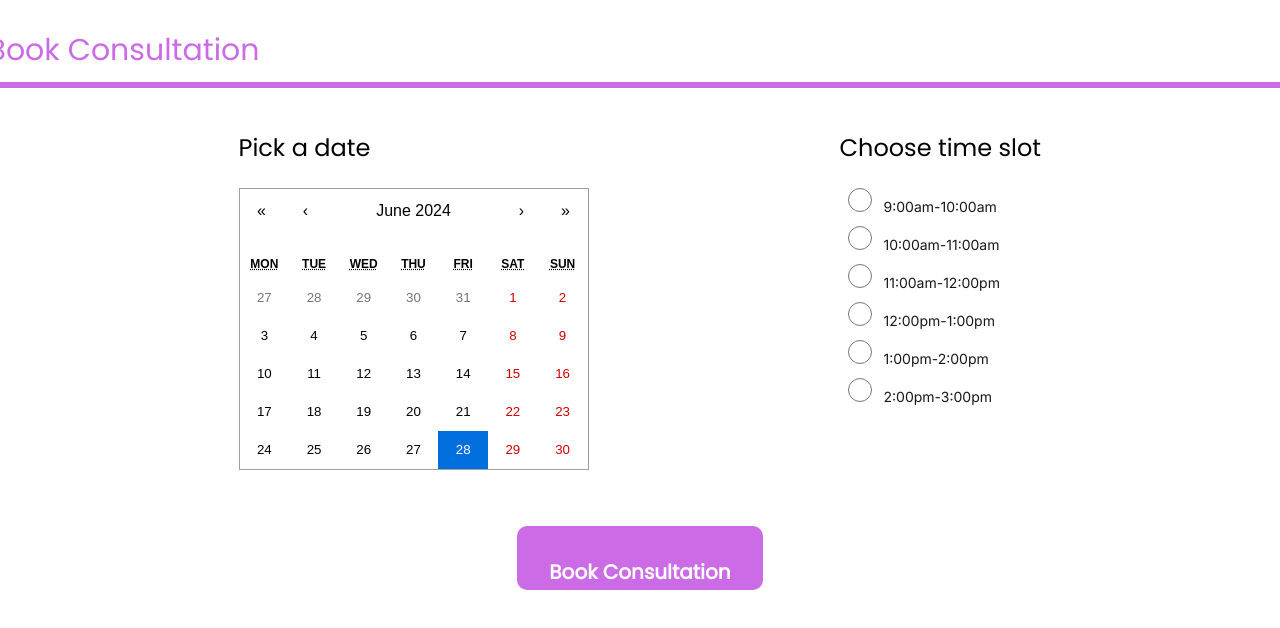
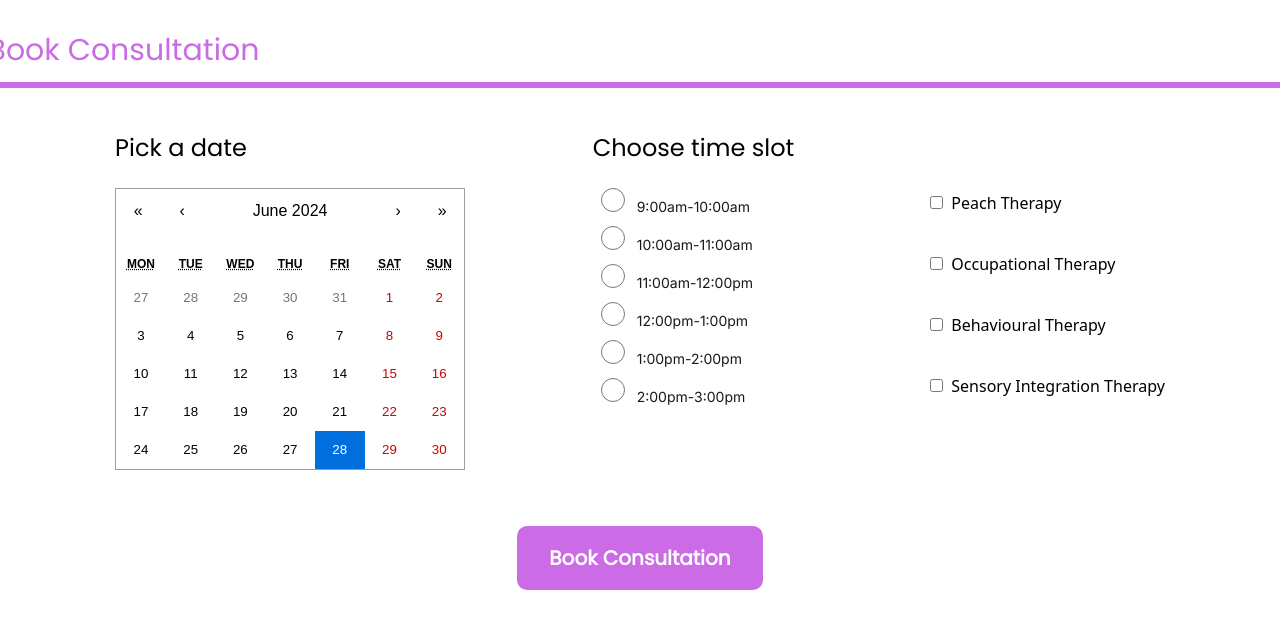
Before and after one commit to KISHANsingh0001/Web-App, a React (Vite) app in the folder client/: page /bookconsultation in a window 1280 px wide. Shown: the top 628 px of the page. Built offline with nearby package versions, Linux system fonts and the light colour scheme; a web font is replaced by a local one.

Commit message:
added css , checkbox

```diff
--- a/client/src/components/Blogs.jsx
+++ b/client/src/components/Blogs.jsx
@@ -18,7 +18,6 @@ function Blogs() {
     desktop: {
       breakpoint: { max: 3000, min: 1024 },
       items: 1,
-
 
 
     },
--- a/client/src/components/BookConsultation.jsx
+++ b/client/src/components/BookConsultation.jsx
@@ -1,6 +1,7 @@
 import React from "react";
 import TimeSlots from "./TimeSlot";
 import CalenderSchedule from "./Calender";
+import CheckBox from "./CheckBox";
 
 const BookConsultation = () => {
   return (
@@ -14,9 +15,10 @@ const BookConsultation = () => {
       <div className="main w-[1305px] flex justify-evenly flex-wrap py-4 mt-7">
         <CalenderSchedule />
         <TimeSlots />
+        <CheckBox />
       </div>
       <div className="mt-10">
-        <button className="btn text-white bg-[#CB6BE5] border-[#CB6BE5] hover:border-[#CB6BE5] rounded-[10px] p-8 h-[60px] font-poppins font-semibold text-xl min-h-0 hover:bg-[#CB6BE5] flex-nowrap">
+        <button className="btn text-white flex justify-center items-center bg-[#CB6BE5] border-[#CB6BE5] hover:border-[#CB6BE5] rounded-[10px] p-8 h-[60px] font-poppins font-semibold text-xl min-h-0 hover:bg-[#CB6BE5] flex-nowrap">
           Book Consultation
         </button>
       </div>
--- /dev/null
+++ b/client/src/components/CheckBox.jsx
@@ -0,0 +1,67 @@
+import React, { useState } from 'react';
+
+const CheckBox = () => {
+  const [checkedItems, setCheckedItems] = useState({
+    peachTherapy: false,
+    occupationalTherapy: false,
+    behaviouralTherapy: false,
+    sensoryIntegrationTherapy: false,
+  });
+
+  const handleCheckboxChange = (event) => {
+    const { name, checked } = event.target;
+    setCheckedItems({ ...checkedItems, [name]: checked });
+  };
+
+  return (
+    <div className='flex  flex-col gap-1 mt-14 '>
+      <label>
+        <input
+          type="checkbox"
+          name="peachTherapy"
+          checked={checkedItems.peachTherapy}
+          onChange={handleCheckboxChange}
+          className='m-2'
+        />
+        Peach Therapy
+      </label>
+      <br />
+      <label>
+        <input
+          type="checkbox"
+          name="occupationalTherapy"
+          checked={checkedItems.occupationalTherapy}
+          onChange={handleCheckboxChange}
+           className='m-2'
+        />
+        Occupational Therapy
+      </label>
+      <br />
+      <label>
+        <input
+          type="checkbox"
+          name="behaviouralTherapy"
+          checked={checkedItems.behaviouralTherapy}
+          onChange={handleCheckboxChange}
+           className='m-2'
+        />
+        Behavioural Therapy
+      </label>
+      <br />
+      <label>
+        <input
+          type="checkbox"
+          name="sensoryIntegrationTherapy"
+          checked={checkedItems.sensoryIntegrationTherapy}
+          onChange={handleCheckboxChange}
+           className='m-2'
+        />
+        Sensory Integration Therapy
+      </label>
+    </div>
+  );
+};
+
+
+
+export default CheckBox;
--- a/client/src/components/ParentAssesmentOffer.jsx
+++ b/client/src/components/ParentAssesmentOffer.jsx
@@ -42,7 +42,7 @@ const ParentAssesmentOffer = () => {
           text={
             "The Camouflaging Autistic Traits Questionnaire gives a measure of how much you camouflage your autistic proclivities. Note also that higher scores on the CAT-Q can also account for lower scores on other autism tests"
           }
-            id="Adult_RBQ_2A"
+            id="Adult_CAT_Q"
         />
         <AssessmentOfferCards
           title={"Repetitive Behavioral Questions"}
@@ -50,7 +50,7 @@ const ParentAssesmentOffer = () => {
           text={
             "The Adult Repetitive Behaviors Questionnaire-2 (RBQ-2A) is a self-administered questionnaire that measures restricted and repetitive behaviors in adults."
           }
-            id="ADULT_AQ_10_1"
+            id="Adult_RBQ_2A"
         />
       </div>
     </div>
--- a/client/src/components/ScheduleDiagnosisAssesment.jsx
+++ b/client/src/components/ScheduleDiagnosisAssesment.jsx
@@ -1,6 +1,7 @@
 import React from "react";
 import TimeSlots from "./TimeSlot";
 import CalenderSchedule from "./Calender";
+import CheckBox from "./CheckBox";
 
 const ScheduleDiagnosisAssesment = () => {
   return (
@@ -14,9 +15,10 @@ const ScheduleDiagnosisAssesment = () => {
       <div className="main w-[1305px] flex justify-evenly flex-wrap py-4 mt-7">
         <CalenderSchedule />
         <TimeSlots />
+        <CheckBox />
       </div>
       <div className="mt-10">
-        <button className="btn text-white bg-[#CB6BE5] border-[#CB6BE5] hover:border-[#CB6BE5] rounded-[10px] p-8 h-[60px] font-poppins font-semibold text-xl min-h-0 hover:bg-[#CB6BE5] flex-nowrap">
+        <button className="btn text-white bg-[#CB6BE5] flex justify-center items-center border-[#CB6BE5] hover:border-[#CB6BE5] rounded-[10px] p-8 h-[60px] font-poppins font-semibold text-xl min-h-0 hover:bg-[#CB6BE5] flex-nowrap">
           Schedule Now
         </button>
       </div>
--- a/client/src/components/ScheduleTherapy.jsx
+++ b/client/src/components/ScheduleTherapy.jsx
@@ -1,6 +1,7 @@
 import React from "react";
 import TimeSlots from "./TimeSlot";
 import CalenderSchedule from "./Calender";
+import CheckBox from "./CheckBox";
 
 const ScheduleTherapy = () => {
   return (
@@ -14,9 +15,10 @@ const ScheduleTherapy = () => {
       <div className="main w-[1305px] flex justify-evenly flex-wrap py-4 mt-7">
         <CalenderSchedule />
         <TimeSlots />
+        <CheckBox />
       </div>
       <div className="mt-10">
-        <button className="btn text-white bg-[#CB6BE5] border-[#CB6BE5] hover:border-[#CB6BE5] rounded-[10px] p-8 h-[60px] font-poppins font-semibold text-xl min-h-0 hover:bg-[#CB6BE5] flex-nowrap">
+        <button className="btn text-white bg-[#CB6BE5] flex justify-center items-center border-[#CB6BE5] hover:border-[#CB6BE5] rounded-[10px] p-8 h-[60px] font-poppins font-semibold text-xl min-h-0 hover:bg-[#CB6BE5] flex-nowrap">
           Schedule Now
         </button>
       </div>
--- a/client/src/components/cards/BlogCard.jsx
+++ b/client/src/components/cards/BlogCard.jsx
@@ -8,7 +8,7 @@ function BlogCard({ img =img2, title ="tilte", description ="description", link
       <div className=" mt-10 min-w-[40%] mx-8 sm:p-2 sm:m-2 md:ml-36 p-4 flex md:flex-row overflow-hidden border-black shadow-xl flex-col gap-4 m-4 border rounded-3xl">
         <span className="overflow-hidden p-4 max-w-[350px] flex justify-center items-center ">
           <img
-            src={img2}
+            src={img}
             alt="img"
             className=" "
           />
--- a/client/src/components/cards/OurRecommendationCard.jsx
+++ b/client/src/components/cards/OurRecommendationCard.jsx
@@ -2,16 +2,16 @@ import React from "react";
 
 const OurReccomendationCard = ({ img, title, buttonLink }) => {
   return (
-    <div className="card w-[1003px] h-[448px] bg-white lg:card-side border border-black rounded-[40px] shadow-xl px-5">
+    <div className="card w-[1003px] flex flex-col md:flex-row h-[448px] bg-white lg:card-side border border-black rounded-[40px] shadow-xl px-5">
       <figure>
         <img
-          className="w-[415px] h-[408px] rounded-[40px]"
+          className="w-[415px] h-[408px] p-4 rounded-[40px]"
           src={img}
           alt={`${img}`}
         />
       </figure>
       <div className="card-body flex-col justify-center">
-        <div className="text-black font-poppins font-bold h-[204px] w-[508px] text-4xl">
+        <div className="text-black font-poppins mt-14 font-bold h-[204px] w-[508px] text-4xl">
           {title}
         </div>
         <span
```
Also changed, not shown: client/src/App.jsx (+8 -9 lines).
